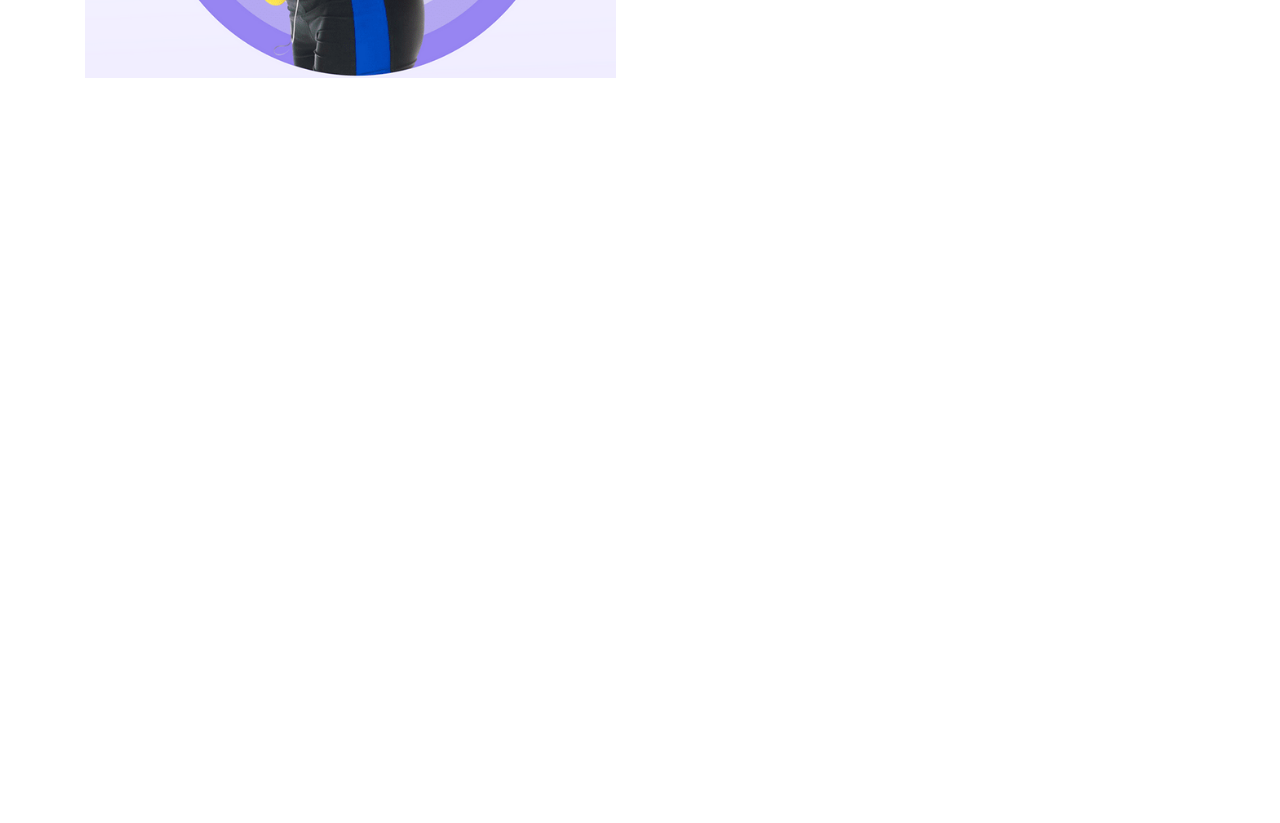
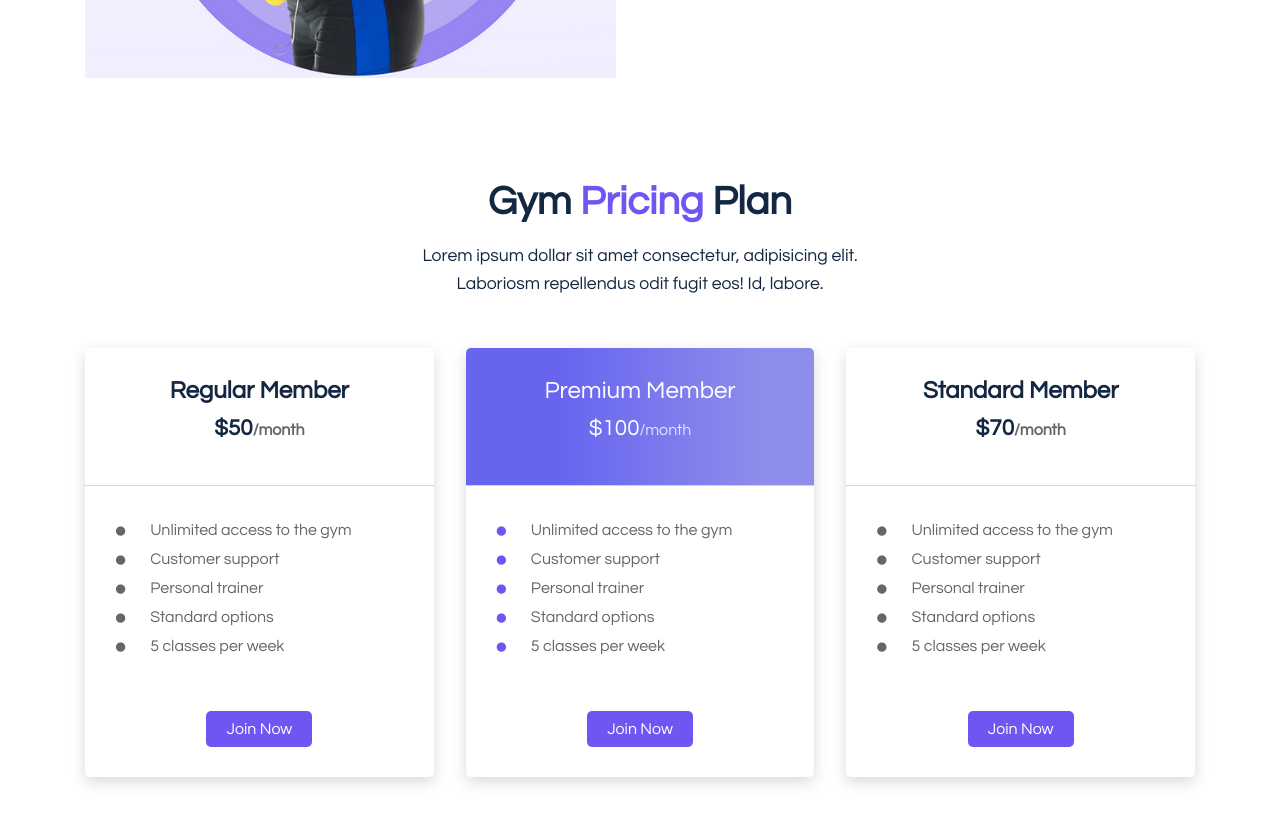
Before and after one commit to KINYENJE/gym-react-app, a React (Create React App) app: page / in a window 1280 px wide. Shown: the part 1700-2523 px from the top of the page. Before the commit the page ends 1831 px from the top, so only its background shows below. Built offline with nearby package versions, Linux system fonts and the light colour scheme.

Commit message:
pricing commit

```diff
--- a/src/App.js
+++ b/src/App.js
@@ -3,6 +3,7 @@ import './App.css';
 import Header from './components/Header/Header';
 import Exercises from './components/UI/Exercises';
 import Hero from './components/UI/Hero';
+import Pricing from './components/UI/Pricing';
 import Start from './components/UI/Start';
 
 function App() {
@@ -12,6 +13,7 @@ function App() {
       <Hero/>
       <Exercises />
       <Start />
+      <Pricing />
 
     </>
     // <div className="App">
--- /dev/null
+++ b/src/components/UI/Pricing.jsx
@@ -0,0 +1,99 @@
+import React from 'react'
+import '../../styles/pricing.css'
+
+const Pricing = () => {
+  return (
+    <section>
+        <div className="container">
+            <div className="pricing_top">
+                <h2 className="section_title"> Gym
+                <span className="highlights"> Pricing</span> Plan
+                </h2>
+                <p>
+                Lorem ipsum dollar sit amet consectetur, adipisicing elit. <br />
+                Laboriosm repellendus odit fugit eos! Id, labore.
+                </p>
+            </div>
+
+            {/** ======== pricing wrapper ===== */}
+
+            <div className="pricing_wrapper">
+                <div className="pricing_item">
+                    <div className="pricing_card-top">
+                        <h2 className='section_title'>Regular Member</h2>
+                        <h2 className="pricing section_title">$50
+                        <span>/month</span></h2>
+                    </div>
+
+                    <div className="services">
+                        <ul>
+                            <li><span><i class="ri-checkbox-blank-circle-fill"></i></span>
+                            Unlimited access to the gym</li>
+                            <li><span><i class="ri-checkbox-blank-circle-fill"></i></span>
+                            Customer support</li>
+                            <li><span><i class="ri-checkbox-blank-circle-fill"></i></span>
+                            Personal trainer</li>
+                            <li><span><i class="ri-checkbox-blank-circle-fill"></i></span>
+                            Standard options</li>
+                            <li><span><i class="ri-checkbox-blank-circle-fill"></i></span>
+                            5 classes per week</li>
+                        </ul>
+
+                        <button className='register_btn'>Join Now</button>
+                    </div>
+                </div>
+                <div className="pricing_item pricing_item-02">
+                    <div className="pricing_card-top">
+                        <h2 className='section_title'>Premium Member</h2>
+                        <h2 className="pricing section_title">$100
+                        <span>/month</span></h2>
+                    </div>
+
+                    <div className="services">
+                        <ul>
+                            <li><span><i class="ri-checkbox-blank-circle-fill"></i></span>
+                            Unlimited access to the gym</li>
+                            <li><span><i class="ri-checkbox-blank-circle-fill"></i></span>
+                            Customer support</li>
+                            <li><span><i class="ri-checkbox-blank-circle-fill"></i></span>
+                            Personal trainer</li>
+                            <li><span><i class="ri-checkbox-blank-circle-fill"></i></span>
+                            Standard options</li>
+                            <li><span><i class="ri-checkbox-blank-circle-fill"></i></span>
+                            5 classes per week</li>
+                        </ul>
+
+                        <button className='register_btn'>Join Now</button>
+                    </div>
+                </div>
+                <div className="pricing_item pricing_item-03">
+                    <div className="pricing_card-top">
+                        <h2 className='section_title'>Standard Member</h2>
+                        <h2 className="pricing section_title">$70
+                        <span>/month</span></h2>
+                    </div>
+
+                    <div className="services">
+                        <ul>
+                            <li><span><i class="ri-checkbox-blank-circle-fill"></i></span>
+                            Unlimited access to the gym</li>
+                            <li><span><i class="ri-checkbox-blank-circle-fill"></i></span>
+                            Customer support</li>
+                            <li><span><i class="ri-checkbox-blank-circle-fill"></i></span>
+                            Personal trainer</li>
+                            <li><span><i class="ri-checkbox-blank-circle-fill"></i></span>
+                            Standard options</li>
+                            <li><span><i class="ri-checkbox-blank-circle-fill"></i></span>
+                            5 classes per week</li>
+                        </ul>
+
+                        <button className='register_btn'>Join Now</button>
+                    </div>
+                </div>
+            </div>
+        </div>
+    </section>
+  )
+}
+
+export default Pricing
--- /dev/null
+++ b/src/styles/pricing.css
@@ -0,0 +1,91 @@
+.pricing_top{
+    text-align: center;
+}
+
+.pricing_top h2{
+    font-size: 2.5rem;
+    margin-bottom: 20px;
+}
+
+.pricing_top p{
+    font-size: 1.1rem;
+    color: var(--heading-color);
+    line-height: 28px;
+    margin-bottom: 50px;
+}
+
+.pricing_wrapper{
+    display: flex;
+    align-items: center;
+    justify-content: space-between;
+    gap: 2rem;
+}
+
+.pricing_item{
+    box-shadow: rgba(0,0,0, 0.15) 0px 5px 15px 0px;
+    border-radius: 5px;
+    width: 33%;
+    background: #fff;
+}
+
+.pricing_card-top{
+    padding: 30px;
+    border-bottom: 1px solid #d3cef2;
+    text-align: center;
+}
+
+.pricing_card-top h2{
+    font-size: 1.5rem;
+    margin-bottom: .9rem;
+}
+
+.pricing_card-top .pricing{
+    font-size: 1.4rem;
+}
+
+.pricing_card-top .pricing span{
+    font-size: 1rem;
+    color: #666;
+}
+
+.pricing_item .services{
+    padding: 30px;
+}
+
+.pricing_item .services ul li{
+    display: flex;
+    align-items: center;
+    gap: 1.5rem;
+    color: #666;
+    line-height: 28px;
+}
+
+.pricing_item .services ul li span i {
+    font-size: .7rem;
+}
+
+.services{
+    text-align: center;
+}
+
+.services button{
+    margin-top: 50px;
+}
+
+.pricing_item-02 .pricing_card-top {
+    background: var(--bg-gradient);
+    border-radius: 5px 5px 0px 0px;
+}
+
+.pricing_item-02 .pricing_card-top h2{
+    color: #fff;
+    font-weight: 500;
+}
+
+.pricing_item-02 .pricing_card-top h2 span{
+    color: rgba(255,255,255, .788);
+}
+
+.pricing_item-02 .services ul li span i{
+    color: var(--primary-color);
+}
```
